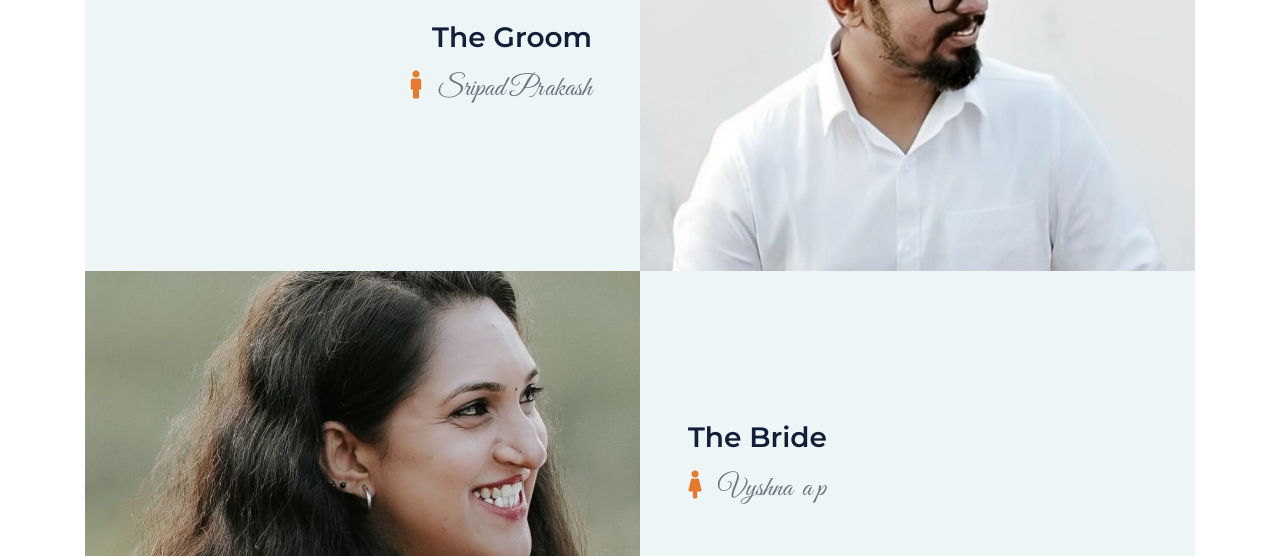
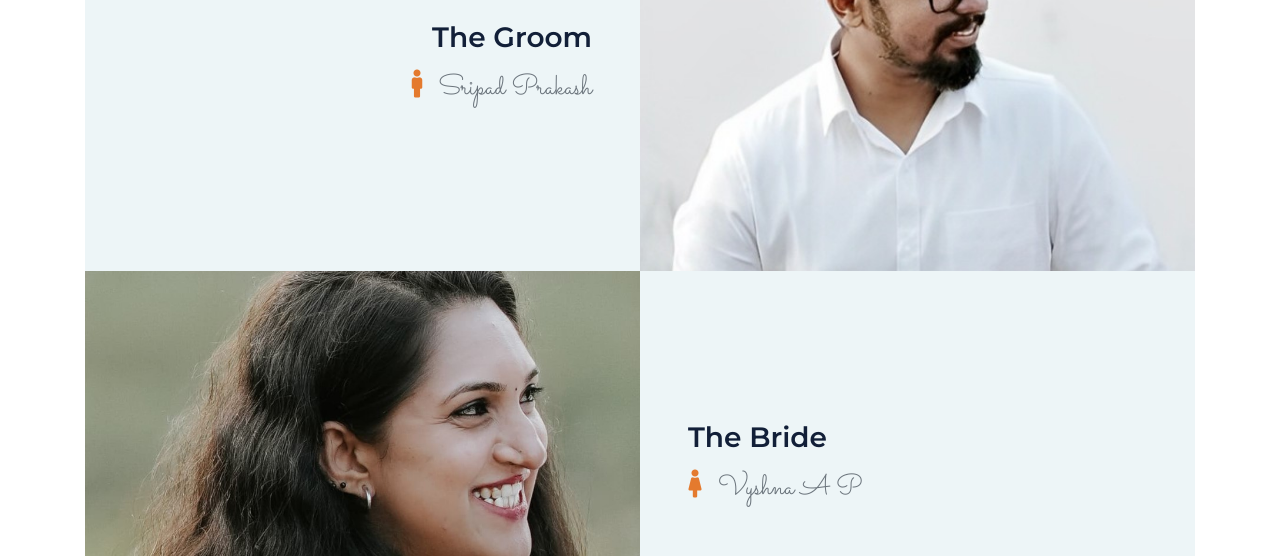
Before and after one commit to afrid268/sreepad-wedding-website, a plain HTML site: page index.html in a window 1280 px wide. Shown: the part 1189-1745 px from the top of the page. Drawn offline with nearby package versions, Linux system fonts and the light colour scheme.

Commit message:
updated-to-the-website
fonts changed

```diff
--- a/index.html
+++ b/index.html
@@ -8,7 +8,7 @@
 
 <!-- Google Web Fonts here -->
 <link rel="preconnect" href="https://fonts.gstatic.com">
-<link href="https://fonts.googleapis.com/css2?family=Great+Vibes&family=Montserrat:wght@400;600&display=swap" rel="stylesheet">
+<link href="https://fonts.googleapis.com/css2?family=Sacramento&family=Montserrat:wght@400;600&display=swap" rel="stylesheet">
 
 <!-- Font Awesome -->
 <link href="https://cdnjs.cloudflare.com/ajax/libs/font-awesome/5.10.0/css/all.min.css" rel="stylesheet">
@@ -123,7 +123,7 @@
             <div class="col-md-6 p-0 text-center text-md-left">
                 <div class="h-100 d-flex flex-column justify-content-center bg-secondary p-5">
                     <h3 class="mb-3">The Bride</h3>
-                    <h3 class="font-secondary font-weight-normal text-muted mb-3"><i class="fa fa-female text-primary pr-3"></i>Vyshna &nbspa p</h3>
+                    <h3 class="font-secondary font-weight-normal text-muted mb-3"><i class="fa fa-female text-primary pr-3"></i>Vyshna A P</h3>
                 </div>
             </div>
         </div>
--- a/scss/style.scss
+++ b/scss/style.scss
@@ -28,7 +28,7 @@ $border-width: 2px;
 
 /********** Template CSS ************/
 .font-secondary {
-    font-family: 'Great Vibes', cursive;
+    font-family: 'Sacramento', cursive;
 }
 
 .btn-square {
```
Also changed, not shown: css/style.css, css/style.min.css.
